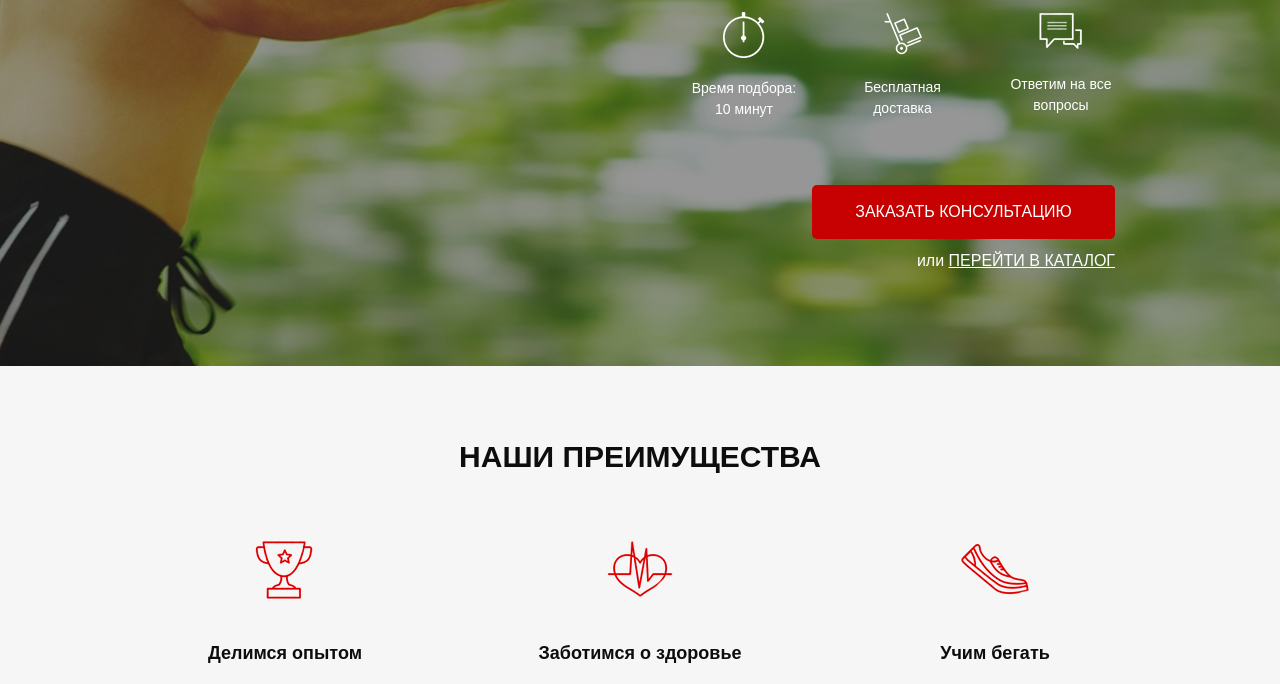
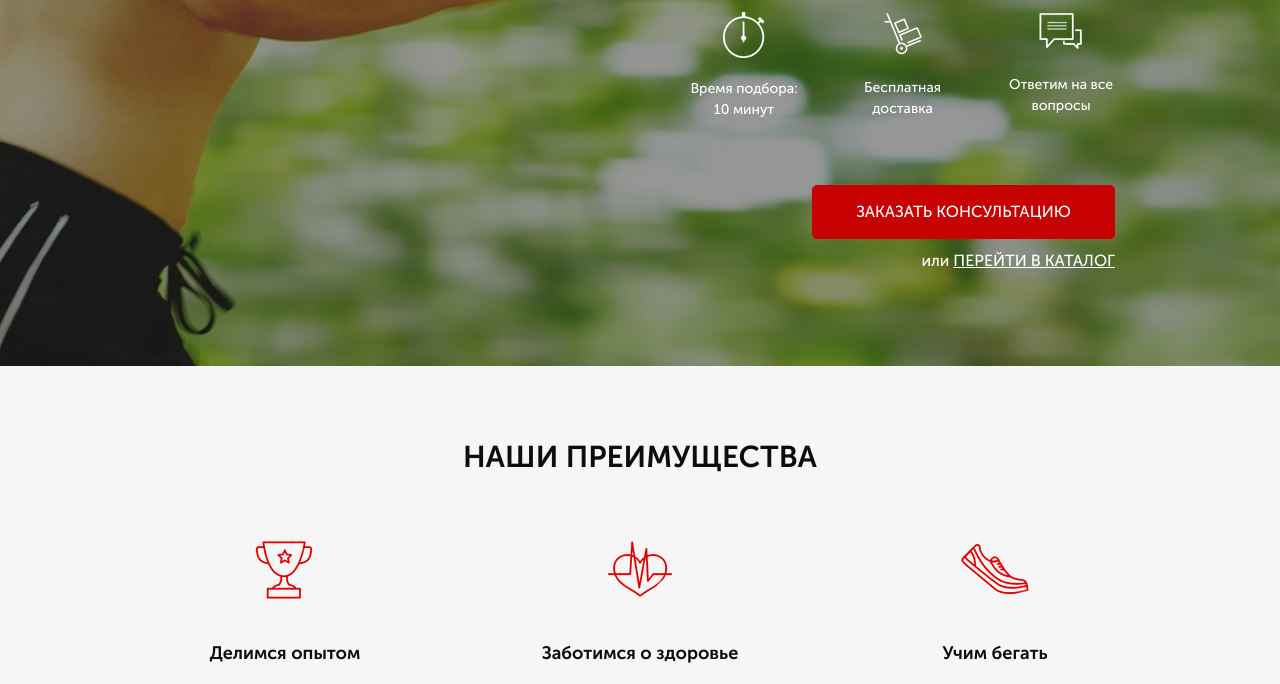
Before and after one commit to BCristin/pulse, a website: page src/index.html in a window 1280 px wide. Shown: the part 328-1012 px from the top of the page. Drawn offline with Linux system fonts and the light colour scheme.

Commit message:
conector font

```diff
--- a/src/css/blocks/header.min.css
+++ /dev/null
@@ -1 +0,0 @@
-.header{display:flex;justify-content:space-between;justify-content:center}
--- /dev/null
+++ b/src/css/font.css
@@ -0,0 +1,26 @@
+@font-face {
+   font-family: 'Museo Sans Cyrl';
+   src: local('MuseoSansCyrl-500'),
+      url('../fonts/MuseoSansCyrl-500.woff2') format('woff2'),
+      url('../fonts/MuseoSansCyrl-500.woff') format('woff');
+   font-weight: normal;
+   font-style: normal;
+}
+
+@font-face {
+   font-family: 'Museo Sans Cyrl';
+   src: local('MuseoSansCyrl-300'),
+      url('../fonts/MuseoSansCyrl-300.woff2') format('woff2'),
+      url('../fonts/MuseoSansCyrl-300.woff') format('woff');
+   font-weight: 300;
+   font-style: normal;
+}
+
+@font-face {
+   font-family: 'Museo Sans Cyrl';
+   src: local('MuseoSansCyrl-700'),
+      url('../fonts/MuseoSansCyrl-700.woff2') format('woff2'),
+      url('../fonts/MuseoSansCyrl-700.woff') format('woff');
+   font-weight: 700;
+   font-style: normal;
+}
--- a/src/index.html
+++ b/src/index.html
@@ -7,7 +7,7 @@
    <meta name="viewport" content="width=device-width, initial-scale=1.0">
    <title>Pulse</title>
    <link rel="stylesheet" href="css/bootstrap-reboot.min.css">
-
+   <link rel="stylesheet" href="css/font.css">
    <link rel="stylesheet" href="css/style.min.css">
 </head>
 
```
Also changed, not shown: src/css/blocks/promo.min.css (deleted).
